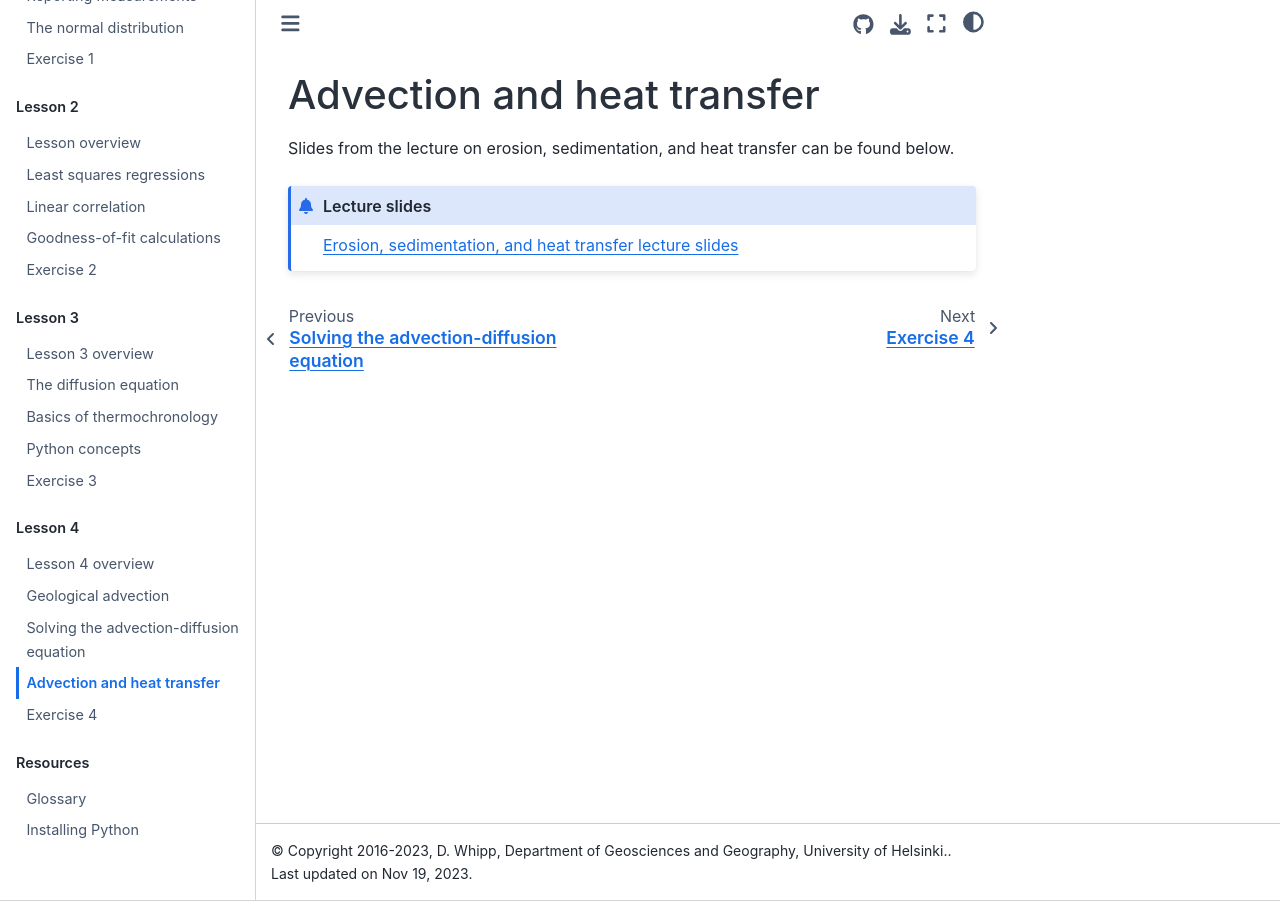
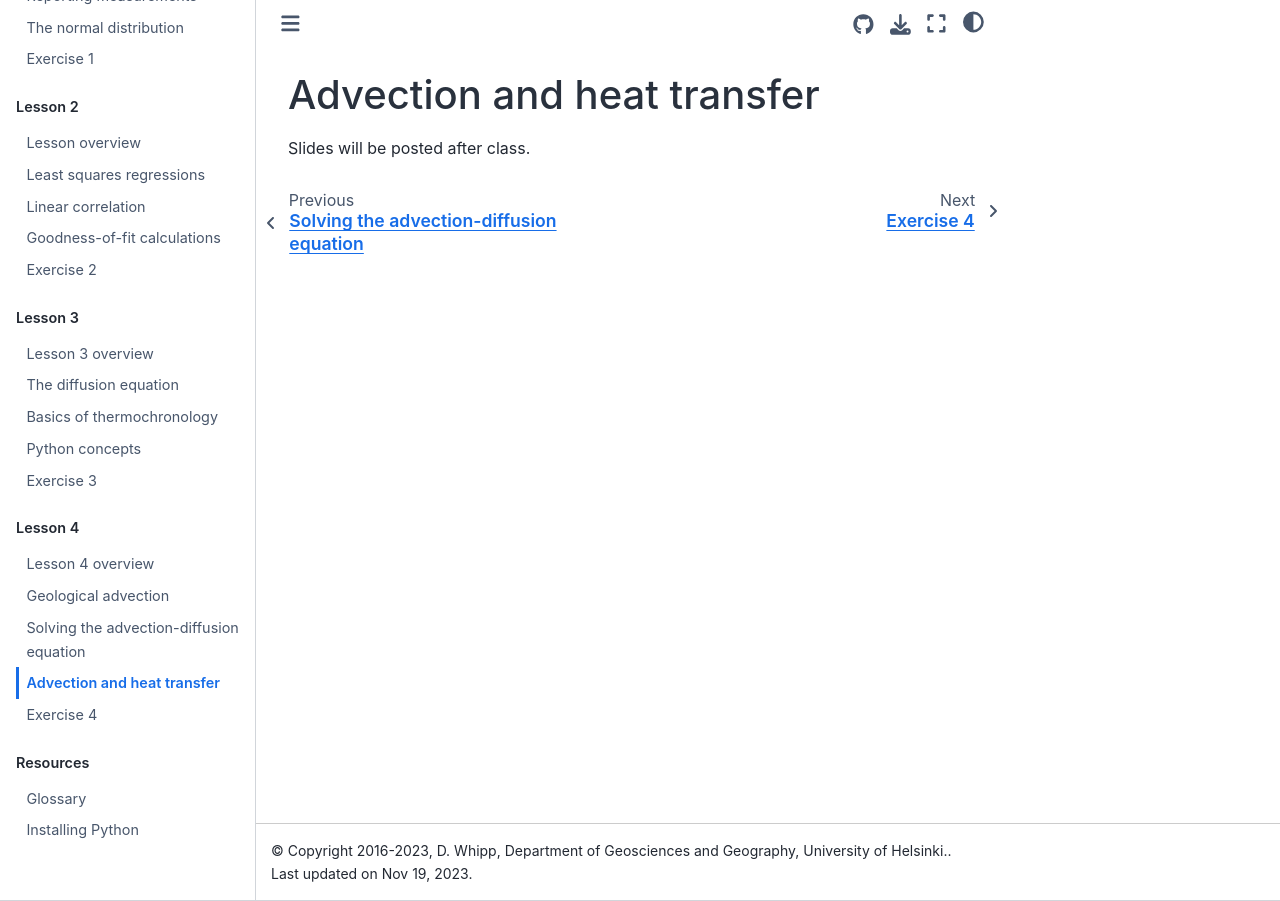
Before and after one commit to IntroQG/site, a Sphinx documentation site: the page built from source/lessons/L4/advection-heat-transfer.rst, in a window 1280 px wide. Built offline with Sphinx 7.4.7 and the Sphinx Book theme 1.1.4, drawn with Linux system fonts in a browser that asks for light colours.

Commit message:
Hide links for old lecture slides

```diff
--- a/source/lessons/L4/advection-heat-transfer.rst
+++ b/source/lessons/L4/advection-heat-transfer.rst
@@ -1,8 +1,11 @@
 Advection and heat transfer
 ===========================
 
-Slides from the lecture on erosion, sedimentation, and heat transfer can be found below.
+Slides will be posted after class.
 
-.. admonition:: Lecture slides
+..
+    Slides from the lecture on erosion, sedimentation, and heat transfer can be found below.
 
-    `Erosion, sedimentation, and heat transfer lecture slides <../../_static/slides/L4/Erosion-sedimentation-heat-transfer.pdf>`__
+    .. admonition:: Lecture slides
+
+        `Erosion, sedimentation, and heat transfer lecture slides <../../_static/slides/L4/Erosion-sedimentation-heat-transfer.pdf>`__
```
Also changed, not shown: source/lessons/L4/geological-advection.rst (+6 -3 lines).
